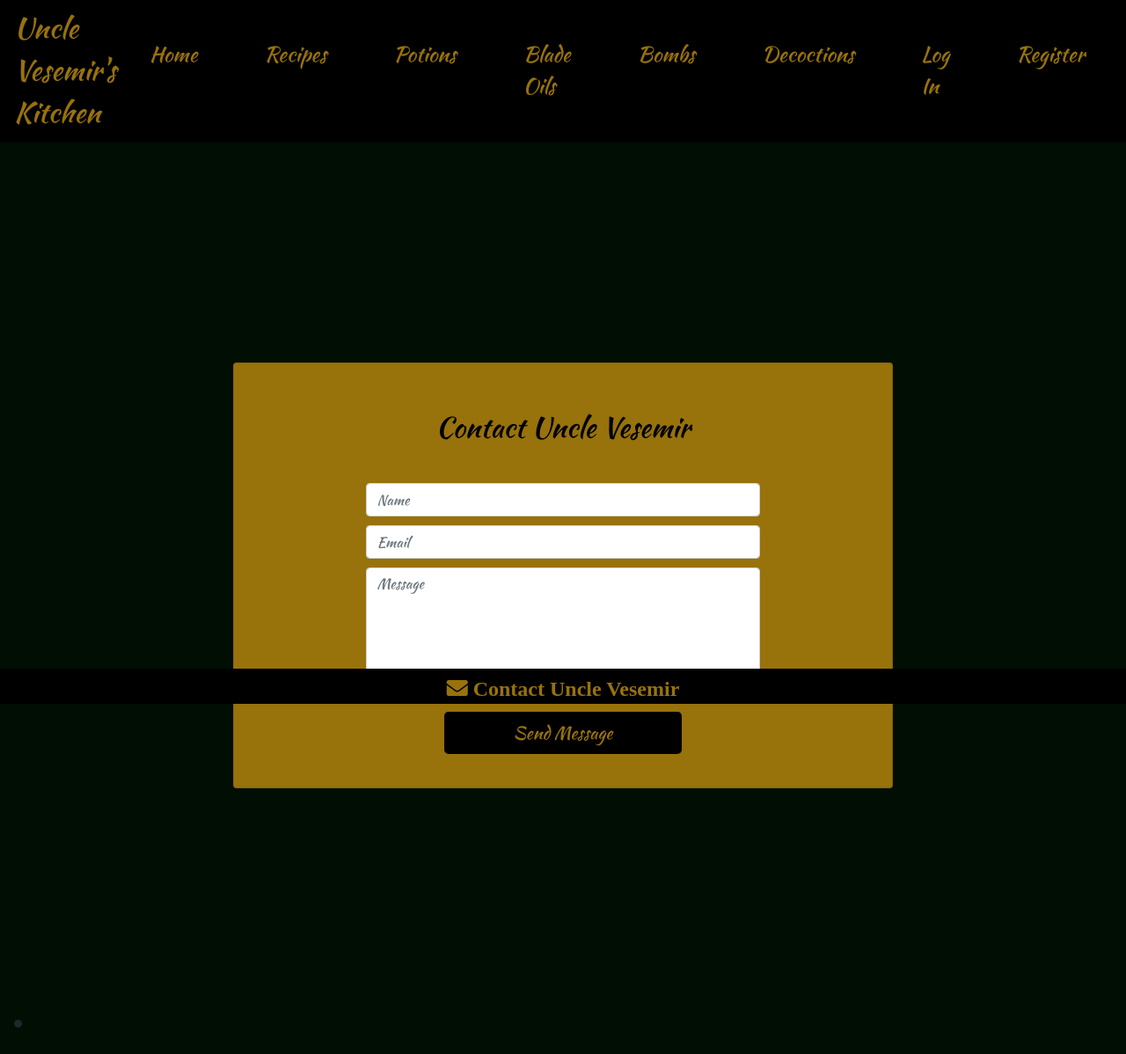
After one commit to Ash066/uncle-vesemirs-kitchen, a Flask app: page /contact in a window 1280 px wide. The commit adds this page. Shown: the whole page at 88% size. Run offline with Flask 2, Linux system fonts and the light colour scheme; some libraries are stand-ins or nearby versions.

Commit message:
Contact.html page added, associated python function added within app.py and styling added within style.css.

```diff
--- a/app.py
+++ b/app.py
@@ -18,13 +18,19 @@
 mongo = PyMongo(app)
 
 
-# Functions passing the database category documents to site
+# Functions rendering templates on pages not interacting with database
 @app.route("/")
 @app.route("/get_landing")
 def get_landing():
     return render_template("index.html")
 
 
+@app.route("/contact")
+def contact():
+    return render_template("contact.html")
+
+
+# Functions passing the database category documents to site
 @app.route("/get_potions")
 def get_potions():
     potions = mongo.db.potions.find()
@@ -73,7 +79,7 @@
         }
         mongo.db.users.insert_one(register)
 
-        # put the new user into 'session' cookie
+        # putting the new user into session cookie
         session["user"] = request.form.get("username").lower()
         flash("Registration Successful!")
     return render_template("register.html")
--- a/static/css/style.css
+++ b/static/css/style.css
@@ -113,3 +113,39 @@
     margin-top: 20px;
     background-color: black;
 }
+
+/* Footer Styling */
+footer i{
+	position: fixed;
+	left: 0;
+	bottom: 0;
+	width: 100%;
+	height: 5%;
+    background-color:black;
+    color: #98720b;
+	text-align: center;
+	padding-top: 10px;
+    padding-bottom: 10px;
+    z-index: 3;
+}
+
+/* Contact Form Styling */
+.form-text {
+	text-align: center;
+	font-family: 'Kaushan Script', cursive, sans-serif;
+	color: black;
+	padding-top: 30px;
+}
+
+.form-layout {
+	height: 80%;
+	width: 60%;
+	margin-right: 20%;
+	margin-left: 20%;
+	padding-bottom: 5%;
+	line-height: 10px;
+}
+
+.form-layout button{
+    margin-left:0;
+}
--- a/static/js/script.js
+++ b/static/js/script.js
@@ -13,3 +13,22 @@
     }
   });
 }
+
+/* Javacript providing functionality to emailjs component */
+
+function sendMail(contactForm) {
+	emailjs.send("witcherMail", "mailWitcher", {
+			"from_name": contactForm.name.value,
+			"from_email": contactForm.emailaddress.value,
+			"message": contactForm.message.value
+		})
+		.then(
+			function (response) {
+				window.alert("Message Sent");
+			},
+			function (error) {
+				window.alert("Message Failed To Send");
+			}
+		);
+	return false; // To block from loading a new page
+}
--- a/templates/base.html
+++ b/templates/base.html
@@ -1,5 +1,6 @@
 <!DOCTYPE html>
 <html lang="en">
+
 <head>
     <meta charset="UTF-8">
     <meta name="viewport" content="width=device-width, initial-scale=1.0">
@@ -10,13 +11,15 @@
     <link rel="stylesheet" href="{{url_for('static', filename='css/style.css')}}" type="text/css">
     <title>Uncle Vesemir's Kitchen</title>
 </head>
+
 <body>
 
     <!-- Top navigation bar with links and band logo -->
     <nav class="navbar headstyle navbar-expand-lg">
         <a class="nav-name" href="{{ url_for('get_landing') }}">Uncle Vesemir's Kitchen</a>
-        <button class="navbar-toggler" type="button" data-toggle="collapse" data-target="#navbarNavDropdown" aria-controls="navbarNavDropdown" aria-expanded="false" aria-label="Toggle navigation">
-            <span ><i class="fas fa-bars"></i></span>
+        <button class="navbar-toggler" type="button" data-toggle="collapse" data-target="#navbarNavDropdown"
+            aria-controls="navbarNavDropdown" aria-expanded="false" aria-label="Toggle navigation">
+            <span><i class="fas fa-bars"></i></span>
         </button>
         <div class="collapse navbar-collapse" id="navbarNavDropdown">
             <ul class="navbar-nav">
@@ -76,10 +79,20 @@
         {% endblock %}
     </section>
 
+    <footer>
+        <ul class="mx-auto">
+            <li><a class="nav-item" target="_blank" href="{{ url_for('contact') }}"><i
+                        class="fas fa-envelope" aria-hidden="true"> Contact Uncle Vesemir</i>
+                    <span class="sr-only">Contact Uncle Vesemir</span></a>
+            </li>
+        </ul>
+    </footer>
+
     <!-- Javascript import for bootstrap elements -->
     <script src="https://ajax.googleapis.com/ajax/libs/jquery/3.2.1/jquery.min.js"></script>
     <script src="https://cdnjs.cloudflare.com/ajax/libs/popper.js/1.12.6/umd/popper.min.js"></script>
     <script src="https://maxcdn.bootstrapcdn.com/bootstrap/4.0.0/js/bootstrap.min.js"></script>
     <script src="{{ url_for('static', filename='js/script.js') }}"></script>
 </body>
+
 </html>
--- /dev/null
+++ b/templates/contact.html
@@ -0,0 +1,27 @@
+{% extends "base.html" %}
+{% block content %}
+
+<!--Emailjs to message artist-->
+		<section class="container-fluid cardspacing ">
+			<div class="row card">
+				<div class="col title-name">
+					<h2 class="form-text">Contact Uncle Vesemir</h2>
+				</div>
+				<br>
+				<div class="form-layout text-center">
+					<form onsubmit="return sendMail(this);">
+						<input type="text" name="name" class="form-control" id="fullname" placeholder="Name" required />
+						<br>
+						<input type="text" name="emailaddress" class="form-control" id="emailaddress" placeholder="Email"
+							required />
+						<br>
+						<textarea rows="5" name="message" class="form-control" id="message" placeholder="Message"
+							required></textarea>
+						<br>
+						<button type="submit" class="btn btn-lg">Send Message</button>
+					</form>
+				</div>
+			</div>
+        </section>
+
+{% endblock %}
```
Lines whose indentation alone changed are shown as unchanged.
